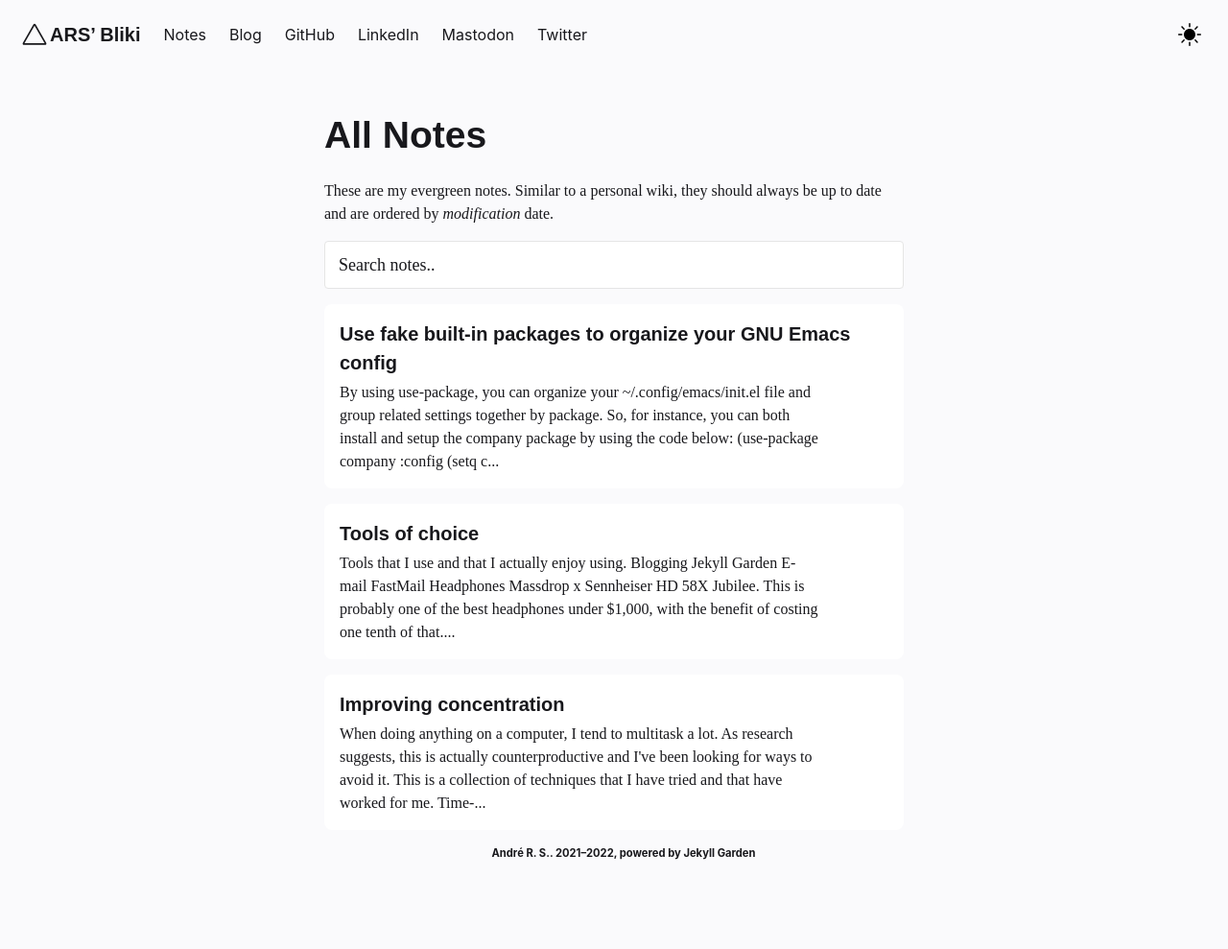
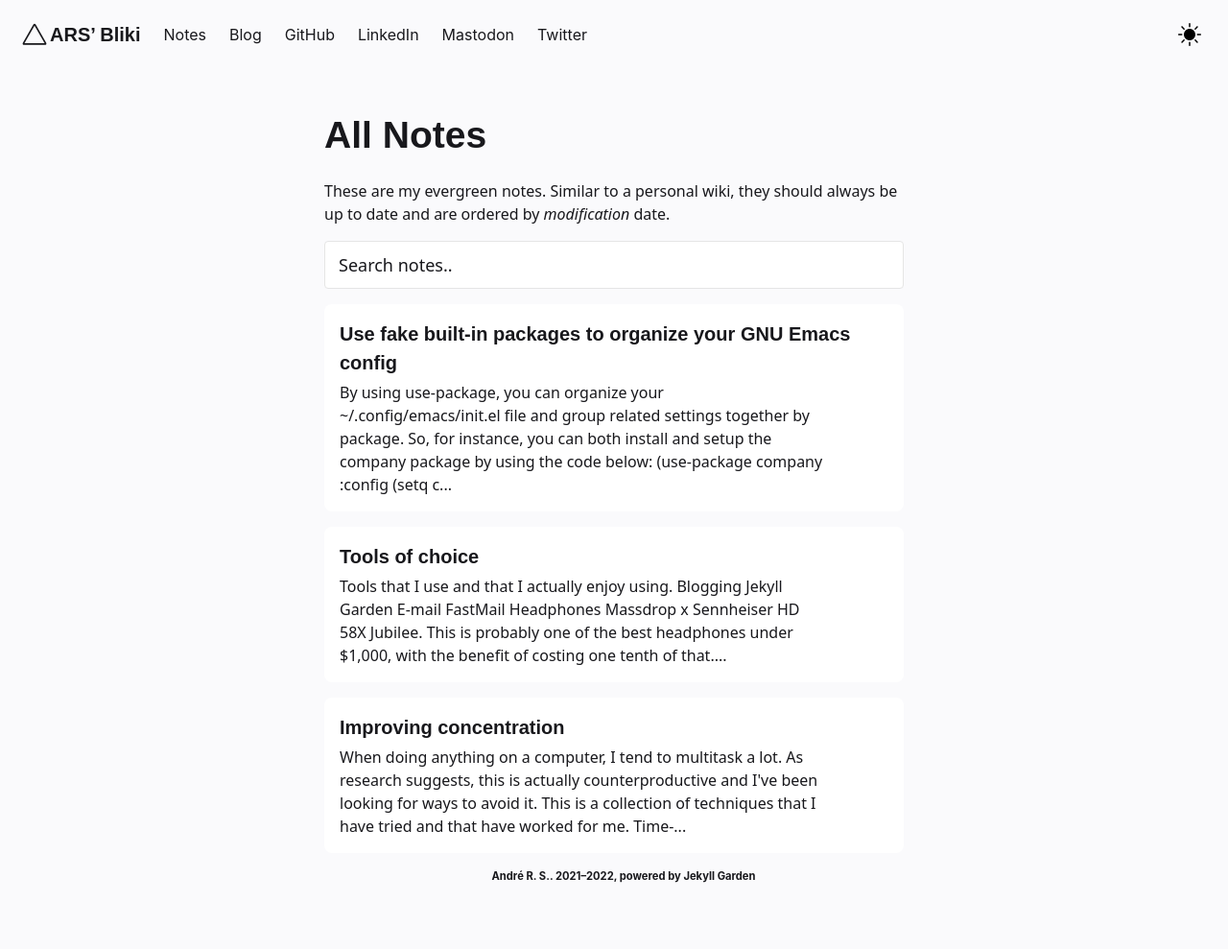
Before and after one commit to ars-dev-br/ars-dev-br.github.io, a Jekyll site: the page built from pages/notes.md, in a window 1280 px wide. Shown: the whole page at 96% size. Built offline with Jekyll 4.4.1, drawn with Linux system fonts in a browser that asks for light colours; before the commit the page ends 965 px from its top, so only the background shows below that.

Commit message:
Change primary font-family

```diff
--- a/assets/css/main.css
+++ b/assets/css/main.css
@@ -237,7 +237,7 @@ button,
 input,
 select,
 textarea {
-    font-family: "PT Serif", serif; }
+    font-family: "Noto Sans", "PT Sans", sans-serif; }
 
 code,
 pre {
```
